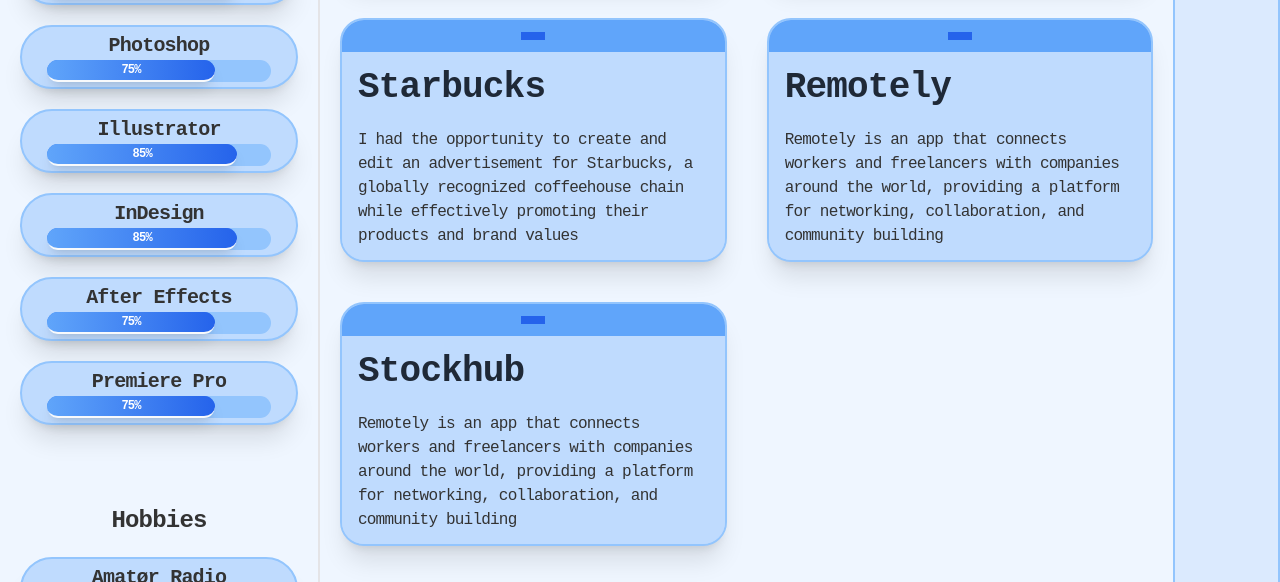
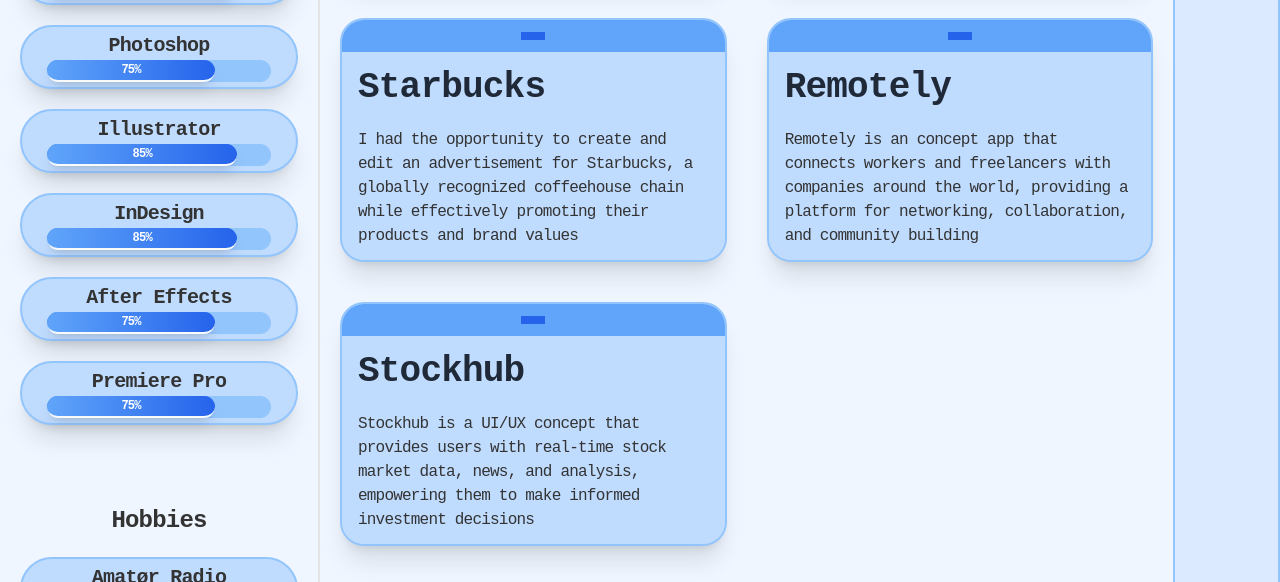
Before and after one commit to DanielPincu/Portfolio-Github, a Vue app: page / in a window 1280 px wide. Shown: the part 2060-2642 px from the top of the page. Built offline with nearby package versions, Linux system fonts and the light colour scheme; the HTML template or start-up script is replaced by a standard one; a web font is replaced by a local one.

Commit message:
Stockhub updated

```diff
--- a/src/modules/portfolio.js
+++ b/src/modules/portfolio.js
@@ -52,8 +52,8 @@
 
     {
       title: 'Remotely',
-      description: "Remotely is an app that connects workers and freelancers with companies around the world, providing a platform for networking, collaboration, and community building",
-      category: 'UX / UI',
+      description: "Remotely is an concept app that connects workers and freelancers with companies around the world, providing a platform for networking, collaboration, and community building",
+      category: 'UI/UX',
       imageUrl: '/assets/img/remotely_ss.png',
       dynamicLink: '/assets/img/remotely.mp4',
       details: 'I was part of a team that designed the user interface for Remotely, focusing on creating a seamless and intuitive experience for users. The app features a clean and modern design, with a user-friendly interface that encourages engagement and interaction. We incorporated elements such as profile creation, job listings, and messaging functionality to enhance the user experience and facilitate connections between remote workers and companies',
@@ -62,11 +62,11 @@
 
     {
       title: 'Stockhub',
-      description: "Remotely is an app that connects workers and freelancers with companies around the world, providing a platform for networking, collaboration, and community building",
-      category: 'UX / UI',
+      description: "Stockhub is a UI/UX concept that provides users with real-time stock market data, news, and analysis, empowering them to make informed investment decisions",
+      category: 'UI/UX',
       imageUrl: '/assets/img/stockhub.png',
       dynamicLink: '/assets/img/stockhub.mp4',
-      details: 'I was part of a team that designed the user interface for Remotely, focusing on creating a seamless and intuitive experience for users. The app features a clean and modern design, with a user-friendly interface that encourages engagement and interaction. We incorporated elements such as profile creation, job listings, and messaging functionality to enhance the user experience and facilitate connections between remote workers and companies',
+      details: 'Stockhub is your all-in-one solution for everything related to the stock market. Beyond just tracking market trends and stock performance, Stockhub offers a unique virtual portfolio feature where you can experiment with different risk-free investment strategies',
 
     },
 
```
